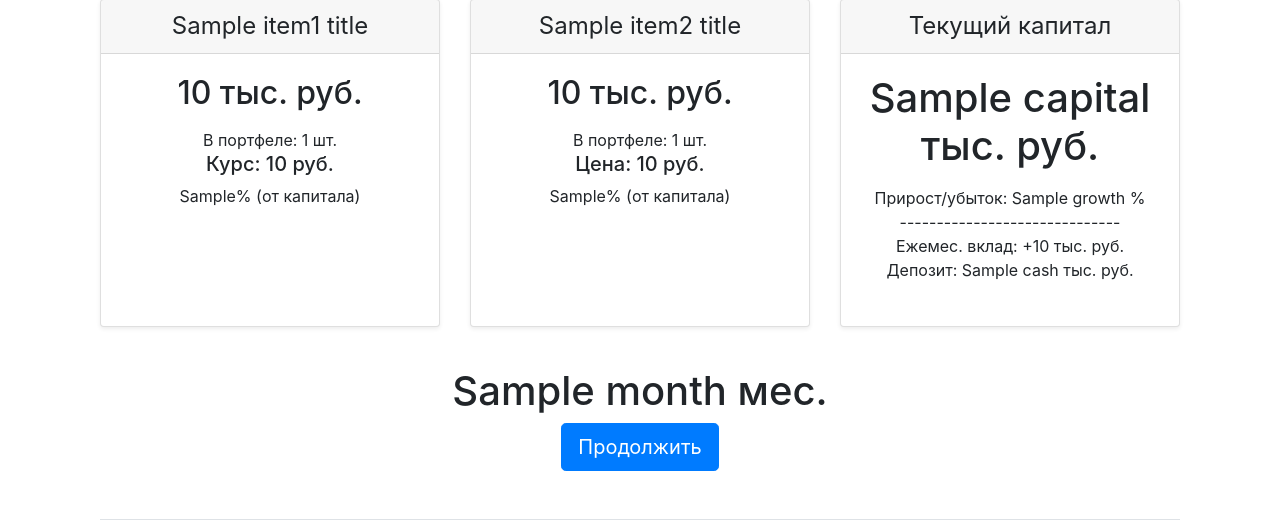
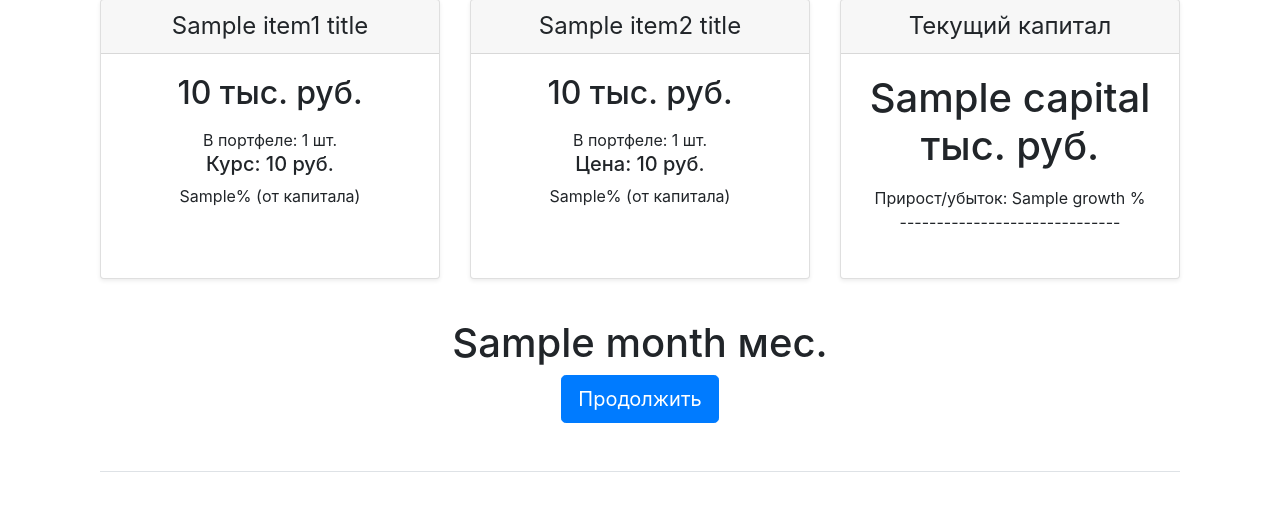
Before and after one commit to HDiman/nn-project_7, a Django app: template stock_trainer/main/templates/main/index.html in a window 1280 px wide. Shown: the part 267-789 px from the top of the page. Run offline with Django 4.2, Linux system fonts and the light colour scheme; the template is opened without the code that fills it: most values are stand-ins (such as "Sample title", 1, 10 or a date in 2020).

Commit message:
nn-project_7 ver. 4.03 (Убрал доливки 10 тыс.)

```diff
--- a/stock_trainer/main/templates/main/index.html
+++ b/stock_trainer/main/templates/main/index.html
@@ -53,8 +53,8 @@
                 <ul class="list-unstyled mt-3 mb-4">
                     <li>Прирост/убыток: {{ growth }} %</li>
                     <li>------------------------------</li>
-                    <li>Ежемес. вклад: +10 тыс. руб. </li>
-                    <li>Депозит: {{ cash }} тыс. руб. </li>
+<!--                    <li>Ежемес. вклад: +10 тыс. руб. </li>-->
+<!--                    <li>Депозит: {{ cash }} тыс. руб. </li>-->
                 </ul>
 <!--                <form action="{% url 'equalize' %}" method="post">-->
 <!--                    {% csrf_token %}-->
```
Also changed, not shown: stock_trainer/main/views.py (+6 -3 lines).
